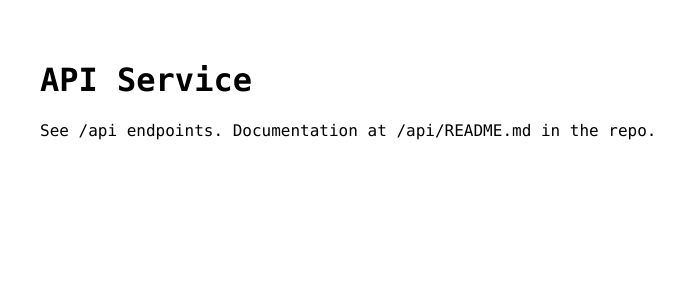
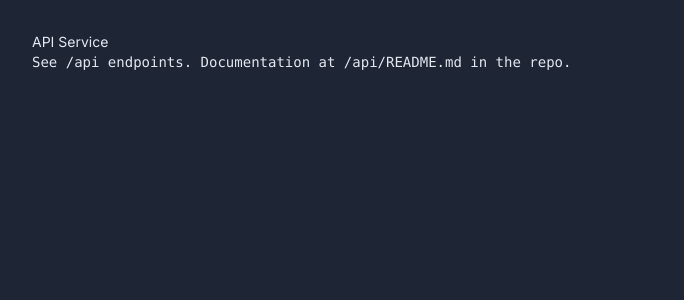
Before and after one commit to AEGIS-OSX/precision-closer, a Next.js app: page / in a window 1280 px wide. Shown: the top 300 px of the page, without its empty margins (0-684 px from the left). Built offline with nearby package versions, Linux system fonts and the light colour scheme.

Commit message:
chore: apply design system (#1E2535 primary, Inter/Inter fonts)

```diff
--- a/app/globals.css
+++ b/app/globals.css
@@ -1 +1,30 @@
-body { font-family: 'JetBrains Mono', ui-monospace, SFMono-Regular, Menlo, monospace; padding: 2rem; }
+@import url('https://fonts.googleapis.com/css2?family=Inter:wght@400;600;700&family=Inter:wght@400;500;600&display=swap');
+
+@tailwind base;
+@tailwind components;
+@tailwind utilities;
+
+:root {
+  --color-primary: #1E2535;
+  --color-accent: #1A6BFF;
+  --color-bg: #1E2535;
+  --color-text: #E2E8F0;
+  --color-muted: #666666;
+  --color-border: #2A3347;
+  --space-base: 8px;
+  --radius-sm: 4px;
+  --radius-md: 8px;
+  --radius-lg: 16px;
+  --font-display: 'Inter', Georgia, serif;
+  --font-body: 'Inter', system-ui, -apple-system, sans-serif;
+}
+
+html, body {
+  background: var(--color-bg);
+  color: var(--color-text);
+  font-family: var(--font-body);
+}
+
+h1, h2, h3, h4, h5, h6 {
+  font-family: var(--font-display);
+}
--- /dev/null
+++ b/public/fonts.json
@@ -0,0 +1,10 @@
+{
+  "display": {
+    "family": "Inter",
+    "google": true
+  },
+  "body": {
+    "family": "Inter",
+    "google": true
+  }
+}
```
Also changed, not shown: public/tokens.json (+5 -5 lines).
